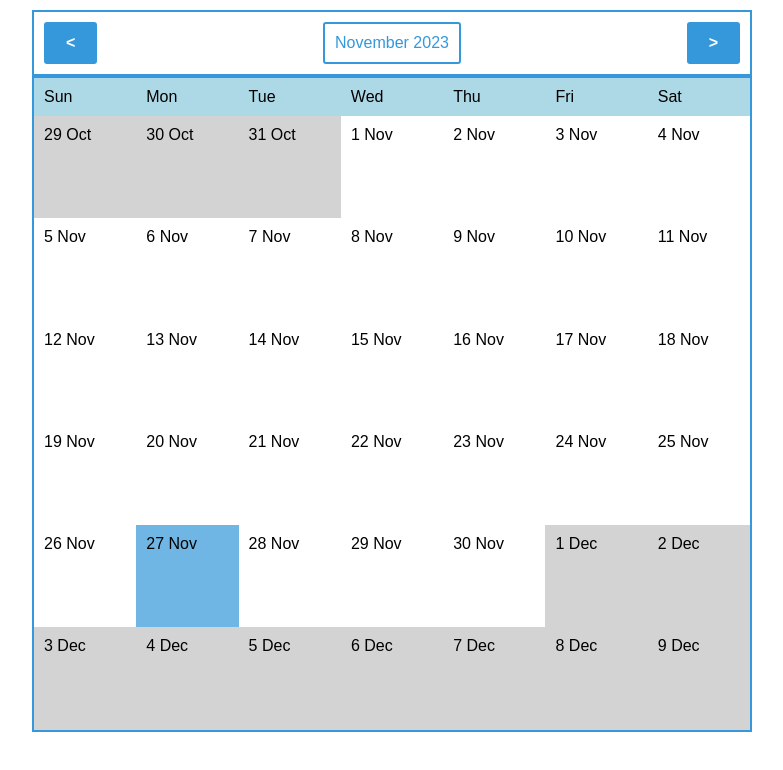
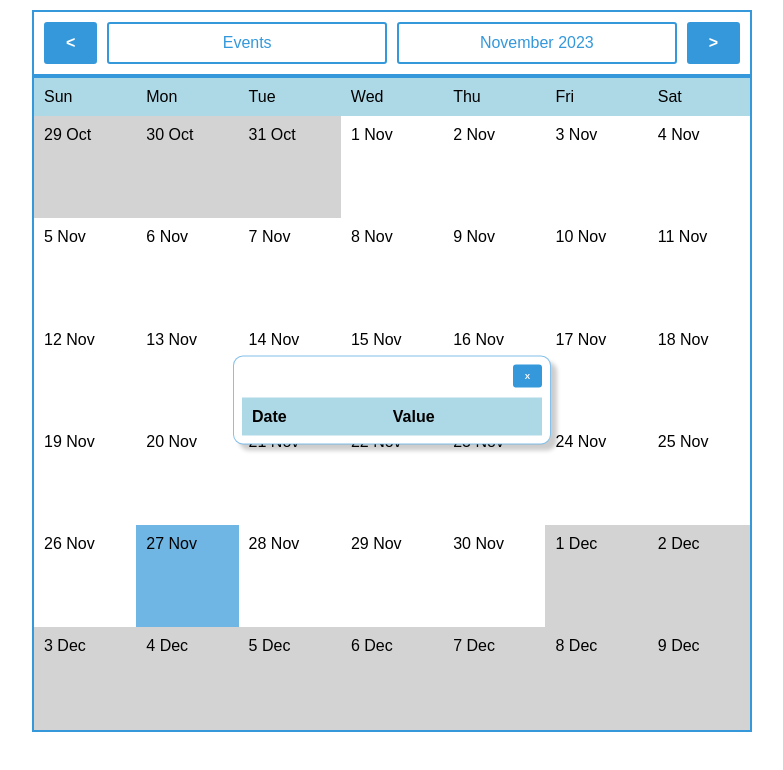
Before and after one commit to KmrGaurav/calendar, a React (Create React App) app: page / in a window 1280 px wide. Shown: the top 770 px of the page, without its empty margins (248-1031 px from the left). Built offline with nearby package versions, Linux system fonts and the light colour scheme.

Commit message:
Event list is being displayed

```diff
--- a/src/App.tsx
+++ b/src/App.tsx
@@ -1,7 +1,9 @@
 import { useEffect, useState } from 'react';
 
+import useLocalStorage from 'hooks/useLocalStorage';
 import Popup from './Popup';
 import DateCells from './DateCells';
+import { getDateString } from 'utils';
 
 enum PopupMode {
     Month,
@@ -37,6 +39,9 @@ export default function App() {
 
     const [showPopup, setShowPopup] = useState(false);
     const [popupMode, setPopupMode] = useState(PopupMode.Month);
+
+    const [showEventsList, setShowEventsList] = useState(true);
+    const [events] = useLocalStorage<{ [date: number]: string }>('LOCAL_STORAGE_KEY_FOR_EVENTS', {});
 
     const [currentCalendarDates, setCurrentCalendarDates] = useState<Date[]>([]);
 
@@ -79,21 +84,39 @@ export default function App() {
         setCurrentCalendarYear(year);
         setPopupMode(PopupMode.Month);
     };
-
+    console.log(events);
     return (
+        <>
             <div>
                 <div className="controller">
                     <button onClick={onLeftClick}>&lt;</button>
-
-                <div
-                    style={{
-                        display: 'flex',
-                        flexDirection: 'column',
-                        alignItems: 'center'
-                    }}
-                >
+                    <div className="month-year-heading" onClick={() => setShowEventsList(true)}>
+                        Events
+                    </div>
                     <div onClick={() => setShowPopup((prev) => !prev)} className="month-year-heading">
                         {months[currentCalendarMonth]} {currentCalendarYear}
+                    </div>
+                    <button onClick={onRightClick}>&gt;</button>
+                </div>
+
+                <div className="calendar">
+                    <div className="days-row">
+                        {['Sun', 'Mon', 'Tue', 'Wed', 'Thu', 'Fri', 'Sat'].map((day) => {
+                            return (
+                                <div className="day-heading" key={day}>
+                                    {day}
+                                </div>
+                            );
+                        })}
+                    </div>
+
+                    <div className="dates">
+                        <DateCells
+                            currentCalendarDates={currentCalendarDates}
+                            currentCalendarMonth={currentCalendarMonth}
+                        />
+                    </div>
+                </div>
             </div>
 
             <Popup
@@ -172,28 +195,25 @@ export default function App() {
                     </>
                 )}
             </Popup>
-                </div>
-                <button onClick={onRightClick}>&gt;</button>
-            </div>
 
-            <div className="calendar">
-                <div className="days-row">
-                    {['Sun', 'Mon', 'Tue', 'Wed', 'Thu', 'Fri', 'Sat'].map((day) => {
-                        return (
-                            <div className="day-heading" key={day}>
-                                {day}
-                            </div>
-                        );
-                    })}
-                </div>
-
-                <div className="dates">
-                    <DateCells
-                        currentCalendarDates={currentCalendarDates}
-                        currentCalendarMonth={currentCalendarMonth}
-                    />
-                </div>
-            </div>
-        </div>
+            <Popup show={showEventsList} onClose={() => setShowEventsList(false)} closeButton>
+                <table className="table" style={{ minWidth: '300px' }}>
+                    <thead>
+                        <tr>
+                            <th>Date</th>
+                            <th>Value</th>
+                        </tr>
+                    </thead>
+                    <tbody>
+                        {Object.entries(events).map(([date, value]) => (
+                            <tr key={date}>
+                                <td>{getDateString(date)}</td>
+                                <td>{value}</td>
+                            </tr>
+                        ))}
+                    </tbody>
+                </table>
+            </Popup>
+        </>
     );
 }
--- a/src/DateCells.tsx
+++ b/src/DateCells.tsx
@@ -2,6 +2,7 @@ import { useState } from 'react';
 
 import useLocalStorage from 'hooks/useLocalStorage';
 
+import { getDateNumber } from 'utils';
 import { months } from './App';
 import Popup from './Popup';
 
@@ -30,14 +31,6 @@ export default function DateCells({ currentCalendarDates, currentCalendarMonth }
             ...events,
             [getDateNumber(inputDate)]: e.target.value
         });
-    };
-
-    const getDateNumber = (date: Date) => {
-        return Number(
-            date.getFullYear().toString() +
-                date.getMonth().toString().padStart(2, '0') +
-                date.getDate().toString().padStart(2, '0')
-        );
     };
 
     return (
--- a/src/styles.scss
+++ b/src/styles.scss
@@ -83,9 +83,8 @@ body {
   justify-content: space-between;
 
   padding: 10px;
+  gap: 10px;
   border: 2px solid $primary-color;
-
-
 }
 
 button {
@@ -194,3 +193,23 @@ button {
     border: 2px solid rgba($primary-color, 0.7);
   }
 }
+
+/* MyTable.css */
+.table {
+  width: 100%;
+  border-collapse: collapse;
+}
+
+.table th,
+.table td {
+  padding: 10px;
+  text-align: left;
+}
+
+.table th {
+  background-color: lightblue;
+}
+
+.table td {
+  border: 1px solid #ddd;
+}
--- /dev/null
+++ b/src/utils/index.ts
@@ -0,0 +1,12 @@
+export const getDateNumber = (date: Date) => {
+    return Number(
+        date.getFullYear().toString() +
+            date.getMonth().toString().padStart(2, '0') +
+            date.getDate().toString().padStart(2, '0')
+    );
+};
+
+export const getDateString = (date: string) => {
+    const dateString = date.toString();
+    return `${dateString.slice(0, 4)}-${dateString.slice(4, 6)}-${dateString.slice(6, 8)}`;
+};
```
Lines whose indentation alone changed are shown as unchanged.
